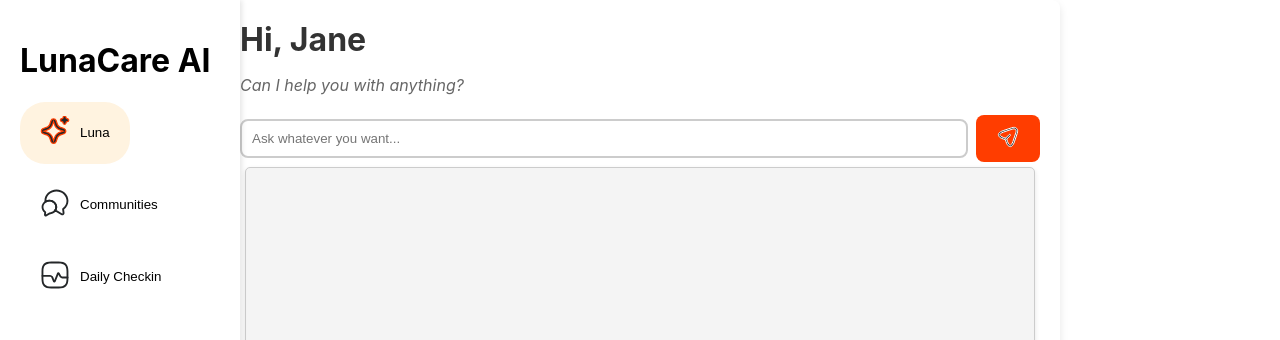
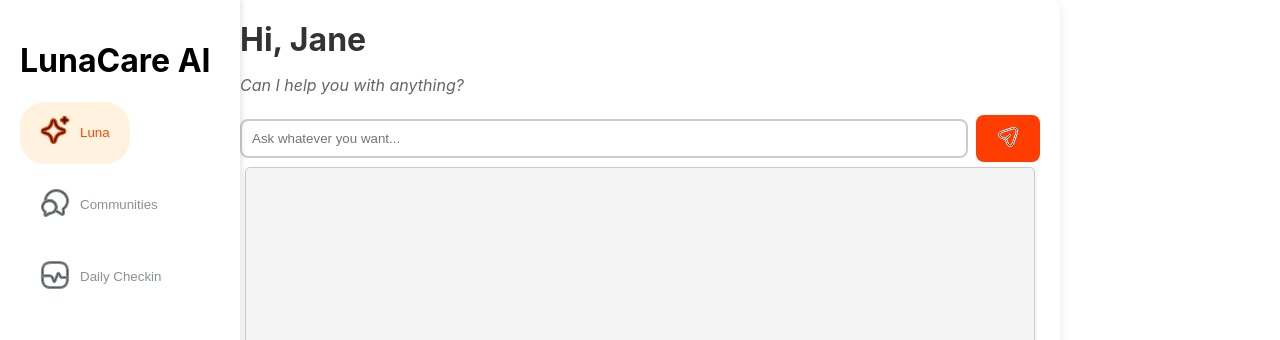
Before and after one commit to segunumoru1/LunaCareAI, a React (Create React App) app in the folder lunarcare-app/: page / in a window 1280 px wide. Shown: the top 340 px of the page. Built offline with nearby package versions, Linux system fonts and the light colour scheme.

Commit message:
fixed some coloring and also added Enter key functionality when inside the textbox

```diff
--- a/lunarcare-app/src/Components/Common/CircularNavButton/CircularNavButton.css
+++ b/lunarcare-app/src/Components/Common/CircularNavButton/CircularNavButton.css
@@ -34,6 +34,7 @@
   width: 30px; /* Fixed width for the icon */
   height: 30px; /* Fixed height for the icon */
   margin-right: 10px; /* Space between the icon and text */
+  stroke: #8a9196;
 }
 
 .circular-button-selected .button-icon {
@@ -46,14 +47,12 @@
 }
 
 .circular-button .button-text {
-  display: none; /* Initially hide text */
   white-space: nowrap;
   transition: opacity 0.3s ease;
-  color: #ff3d00;
+  color: #8a9196;
 }
 
 .circular-button-selected .button-text {
-  display: none; /* Initially hide text */
   white-space: nowrap;
   transition: opacity 0.3s ease;
   color: orangered;
--- a/lunarcare-app/src/Components/Common/CircularNavButton/CircularNavButton.tsx
+++ b/lunarcare-app/src/Components/Common/CircularNavButton/CircularNavButton.tsx
@@ -36,7 +36,7 @@ const CircularNavButton: React.FC<CircularNavButtonProps> = ({
         <div>
           <Icon className="button-icon" />
         </div>
-        <div>{showText && <p>{text}</p>}</div>
+        <div>{showText && <p className="button-text">{text}</p>}</div>
       </div>
     </button>
   );
--- a/lunarcare-app/src/Components/Home/Home.tsx
+++ b/lunarcare-app/src/Components/Home/Home.tsx
@@ -11,6 +11,12 @@ import { ReactComponent as SendToAIIcon } from "../../Assets/Icons/send-2.svg";
 function Home() {
   const [inputValue, setInputValue] = useState("");
   const dispatch = useDispatch<AppDispatch>();
+
+  const handleKeyDown = (e: any) => {
+    if (e.key === "Enter") {
+      handleGetTip();
+    }
+  };
 
   // Get current tip from the Redux state
   const { currentTip, loading, error } = useSelector(
@@ -52,6 +58,7 @@ function Home() {
           placeholder="Ask whatever you want..."
           value={inputValue}
           onChange={handleInputChange}
+          onKeyDown={handleKeyDown}
         />
         <button onClick={handleGetTip}>
           <SendToAIIcon className="white-stroke" />
```
